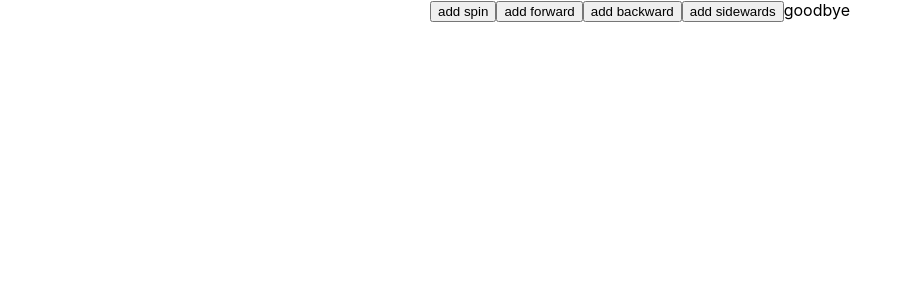
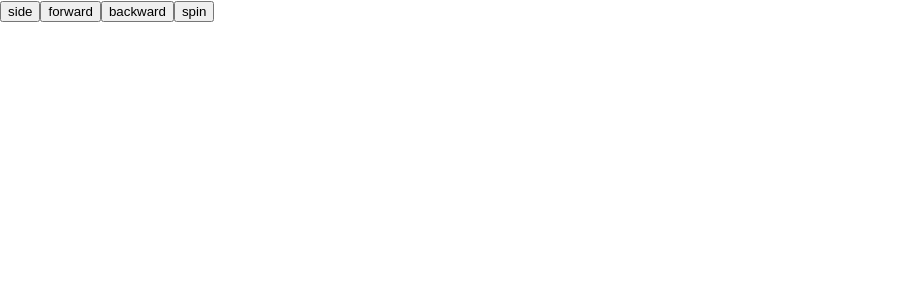
Before and after one commit to RysonShalvis/Move-Creator, a React (Create React App) app: page / in a window 1280 px wide. Shown: the top 300 px of the page, without its empty margins (0-912 px from the left). Built offline with nearby package versions, Linux system fonts and the light colour scheme.

Commit message:
add functionality

```diff
--- /dev/null
+++ b/src/AddTrick.js
@@ -0,0 +1,9 @@
+import React from 'react';
+
+class AddTrick extends React.Component {
+    render() {
+        return <input onClick={this.props.handleClick} type="button" value={this.props.name} />
+    }
+}
+
+export default AddTrick;
--- a/src/App.js
+++ b/src/App.js
@@ -1,13 +1,38 @@
 import React from 'react';
 import './App.css';
-import AddTrickContainer from './addTrickContainer'
+import AddTrick from './AddTrick';
+import CreatedElements from './createdElements'
+let arr = [];
+class App extends React.Component {
+  constructor(props){
+    super(props);
+    this.state = {
+      input: '',
+      counter: 0,
+    }
+    this.handleClick = this.handleClick.bind(this);
+  }
 
-function App() {
-  return (
-    <div className="App">
-      <AddTrickContainer />
+  handleClick(e) {
+    arr.push(e.target.value)
+    this.setState({
+      input: e.target.value,
+      counter: this.state.counter + 1
+    })
+  }
+
+  render() {
+
+    return (
+    <div>
+      <AddTrick handleClick={this.handleClick} name="side"/>
+      <AddTrick handleClick={this.handleClick} name="forward"/>
+      <AddTrick handleClick={this.handleClick} name="backward"/>
+      <AddTrick handleClick={this.handleClick} name="spin"/>
+      <CreatedElements input={arr} counter={this.state.counter}/>
     </div>
-  );
+    )
+  }
 }
 
 export default App;
--- a/src/add-trick.js
+++ /dev/null
@@ -1,20 +0,0 @@
-import React, { createElement } from 'react';
-let hello = 'goodbye';
-class AddTrick extends React.Component {
-
-
-    render() {
-
-        return (
-            <div>
-                <input onClick={this.props.handleClick} type="button" value="add spin" />
-                <input onClick={this.props.handleClick} type="button" value="add forward" />
-                <input onClick={this.props.handleClick} type="button" value="add backward" />
-                <input onClick={this.props.handleClick} type="button" value="add sidewards" />
-                {this.props.name}
-            </div>
-                )
-    }
-};
-
-export default AddTrick;
--- a/src/addTrickContainer.js
+++ /dev/null
@@ -1,45 +0,0 @@
-import React, { createElement } from 'react';
-import AddTrick from './add-trick';
-let hello = 'goodbye';
-class AddTrickContainer extends React.Component {
-    constructor(props) {
-        super(props);
-        this.state = {
-            hello: 'goodbye',
-            numOfChildren: 1
-        }
-        this.handleClick = this.handleClick.bind(this);
-    }
-
-    handleClick(e) {
-        let newElement = React.createElement('h1',{},e.target.value);
-        this.setState({
-            hello: newElement,
-            numOfChildren: this.state.numOfChildren + 1
-        })
-    }
-
-    handleChildren() {
-        const children = [];
-        for (let i = 0; i < this.state.numOfChildren; i++) {
-            children.push(<AddTrick handleClick={this.handleClick} name={this.state.hello} />)
-        }
-        return children
-    }
-
-    componentDidUpdate() {
-        this.handleChildren()
-    }
-    render() {
-
-        return (
-            <div>
-                {this.handleChildren()}
-            </div>
-            )
-
-    }
-
-};
-
-export default AddTrickContainer;
--- /dev/null
+++ b/src/createdElements.js
@@ -0,0 +1,9 @@
+import React from 'react';
+
+class CreatedElements extends React.Component {
+    render() {
+        return <h1>{this.props.input}</h1>
+    }
+}
+
+export default CreatedElements;
```
